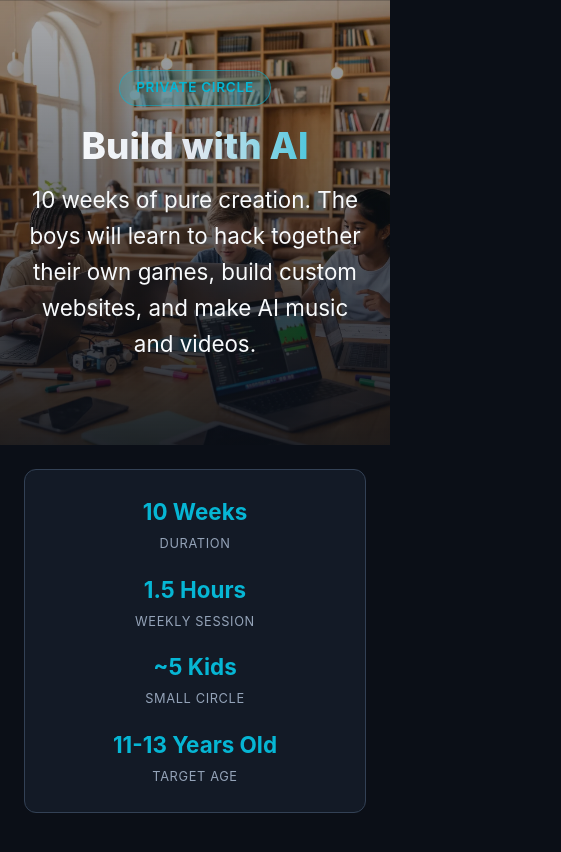
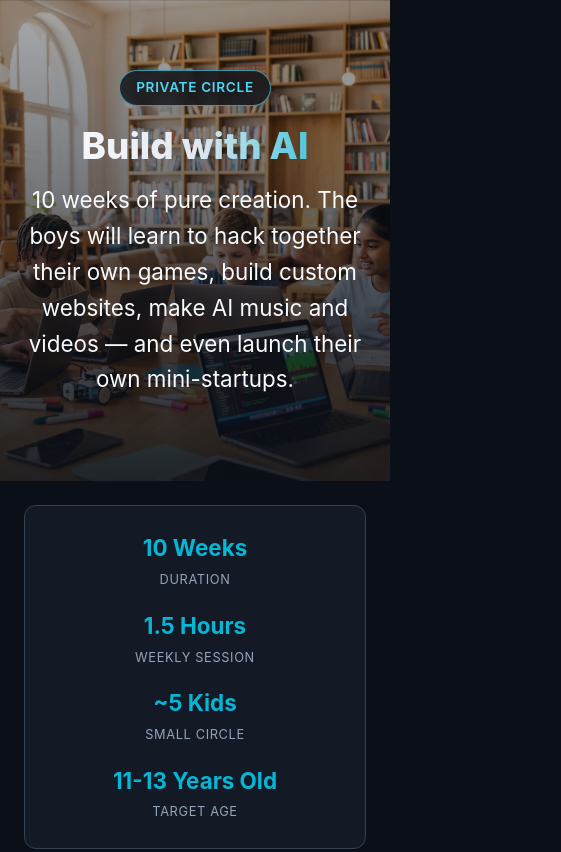
Before and after one commit to zeebees/build-with-ai, a plain HTML site: page index.html in a window 390 px wide. Shown: the top 852 px of the page, 561 px wide, since content can reach past the window. Drawn offline with Linux system fonts and the light colour scheme.

Commit message:
Fix mobile section stacking, badge readability, hero copy
- Stack How to Prepare, Costs, and Please-also-note on mobile
  (base grid rules were overriding the media query by source order)
- Make the "Private Circle" badge legible over the hero image on
  desktop and mobile (solid dark pill, brighter cyan text)
- Add an entrepreneurship hint to the hero subtitle

Co-Authored-By: Claude Opus 4.8 (1M context) <noreply@anthropic.com>

```diff
--- a/index.html
+++ b/index.html
@@ -96,9 +96,10 @@
         }
 
         .badge {
-            background: rgba(6, 182, 212, 0.2);
-            border: 1px solid rgba(6, 182, 212, 0.5);
-            color: var(--accent-cyan);
+            background: rgba(11, 15, 23, 0.78);
+            backdrop-filter: blur(6px);
+            border: 1px solid rgba(76, 215, 246, 0.65);
+            color: #4CD7F6;
             padding: 6px 16px;
             border-radius: 9999px;
             font-size: 0.85rem;
@@ -353,16 +354,8 @@
                 font-size: 2.3rem;
             }
 
-            .grid-3, .journey-grid, .prep-grid, .cost-grid, .notes-grid {
+            .grid-3, .journey-grid {
                 grid-template-columns: 1fr;
-            }
-
-            .prep-grid {
-                gap: 32px;
-            }
-
-            .prep-frame {
-                padding: 28px;
             }
 
             .journey-head {
@@ -724,6 +717,22 @@
             color: var(--text-secondary);
             font-size: 0.8rem;
         }
+
+        /* Mobile stacking for sections whose base rules are defined below the
+           main media query — these must come last to win on source order. */
+        @media (max-width: 768px) {
+            .prep-grid, .cost-grid, .notes-grid {
+                grid-template-columns: 1fr;
+            }
+
+            .prep-grid {
+                gap: 32px;
+            }
+
+            .prep-frame {
+                padding: 28px;
+            }
+        }
     </style>
 </head>
 <body>
@@ -744,7 +753,7 @@
             <div class="hero-text">
                 <div class="badge">Private Circle</div>
                 <h1>Build with AI</h1>
-                <p>10 weeks of pure creation. The boys will learn to hack together their own games, build custom websites, and make AI music and videos.</p>
+                <p>10 weeks of pure creation. The boys will learn to hack together their own games, build custom websites, make AI music and videos — and even launch their own mini-startups.</p>
             </div>
 
             <div class="hero-stats">
```
